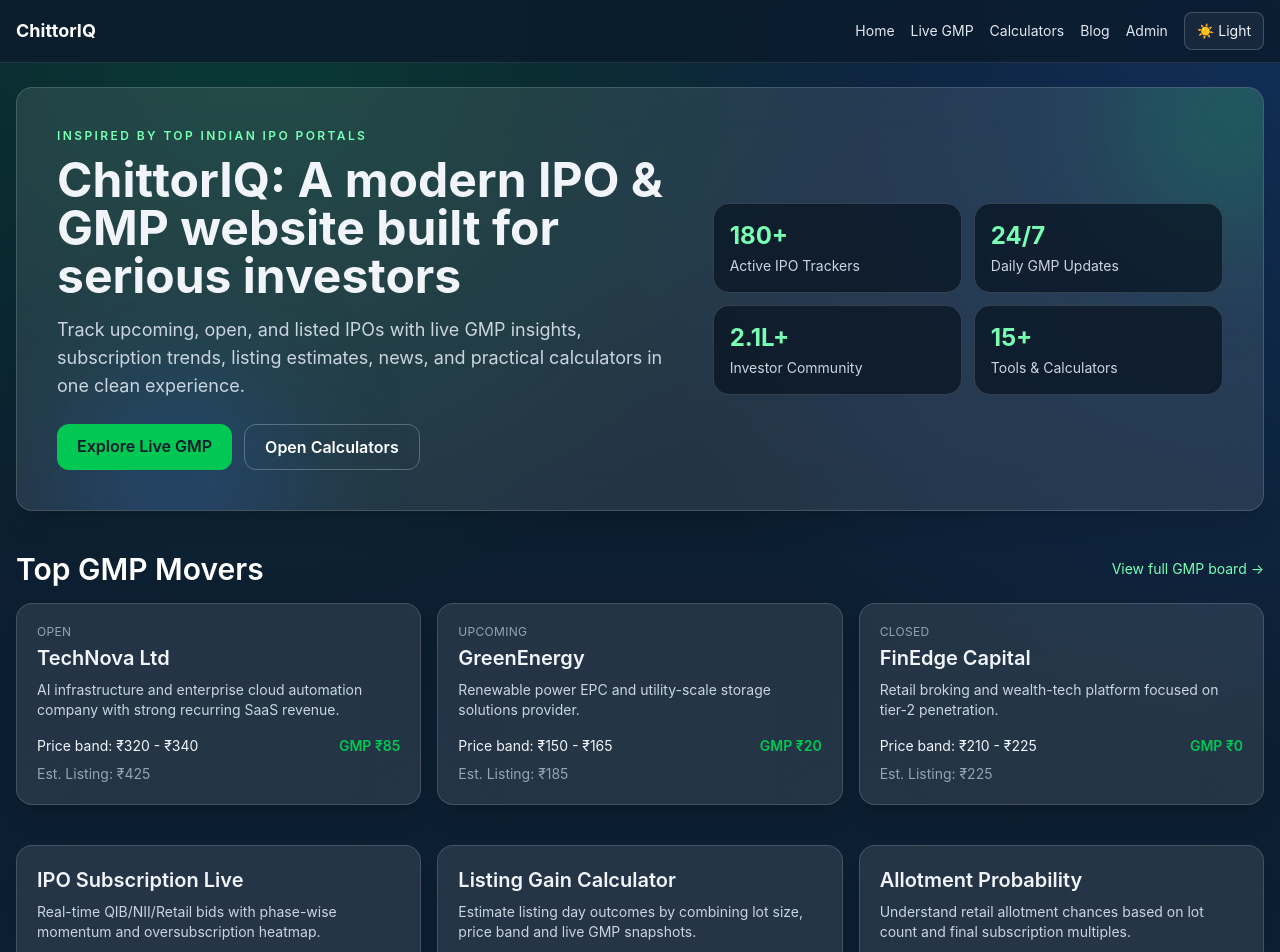
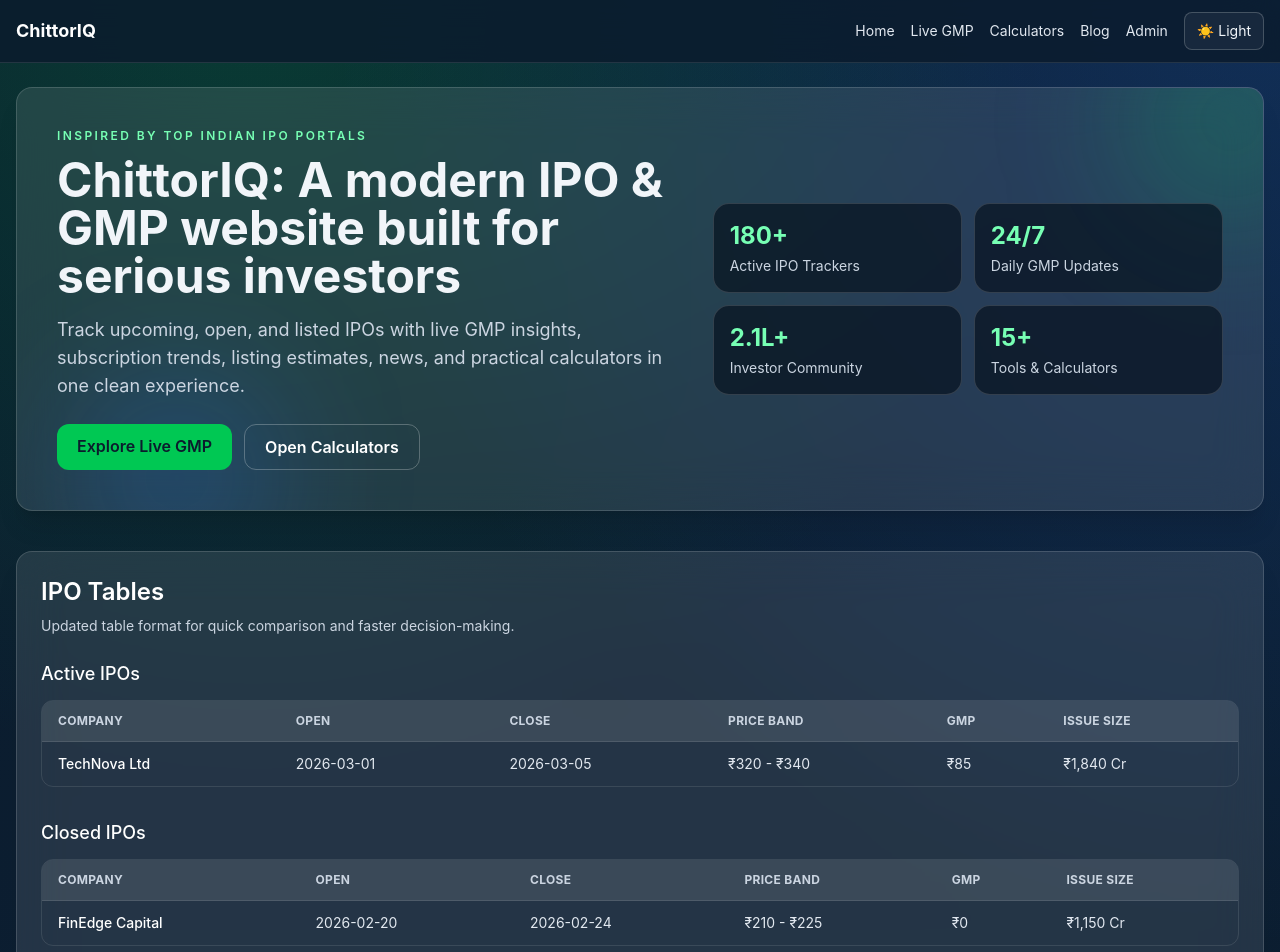
Before and after one commit to hack-lussac/monujangra, a Next.js app: page / in a window 1280 px wide. Shown: the top 952 px of the page. Built offline with nearby package versions, Linux system fonts and the light colour scheme.

Commit message:
Resolve homepage merge by combining modern layout with IPO tables

```diff
--- a/app/page.tsx
+++ b/app/page.tsx
@@ -1,5 +1,11 @@
 import Link from 'next/link';
 import { ipos } from './lib/data';
+
+const sections = [
+  { key: 'Open', title: 'Active IPOs', empty: 'No active IPOs right now.' },
+  { key: 'Closed', title: 'Closed IPOs', empty: 'No closed IPOs available.' },
+  { key: 'Upcoming', title: 'Upcoming IPOs', empty: 'No upcoming IPOs announced yet.' }
+] as const;
 
 const stats = [
   { label: 'Active IPO Trackers', value: '180+' },
@@ -68,6 +74,57 @@ export default function HomePage() {
               </article>
             ))}
           </div>
+        </div>
+      </section>
+
+      <section className="glass-card p-4 md:p-6">
+        <h2 className="text-2xl font-semibold text-white">IPO Tables</h2>
+        <p className="mt-2 text-sm text-slate-300">Updated table format for quick comparison and faster decision-making.</p>
+
+        <div className="mt-6 space-y-8">
+          {sections.map((section) => {
+            const filtered = ipos.filter((ipo) => ipo.status === section.key);
+
+            return (
+              <div key={section.key}>
+                <h3 className="text-lg font-medium text-white">{section.title}</h3>
+                <div className="mt-3 overflow-x-auto rounded-xl border border-white/10">
+                  <table className="min-w-full text-left text-sm text-slate-200">
+                    <thead className="bg-white/10 text-xs uppercase tracking-wide text-slate-300">
+                      <tr>
+                        <th className="px-4 py-3">Company</th>
+                        <th className="px-4 py-3">Open</th>
+                        <th className="px-4 py-3">Close</th>
+                        <th className="px-4 py-3">Price Band</th>
+                        <th className="px-4 py-3">GMP</th>
+                        <th className="px-4 py-3">Issue Size</th>
+                      </tr>
+                    </thead>
+                    <tbody>
+                      {filtered.length > 0 ? (
+                        filtered.map((ipo) => (
+                          <tr key={ipo.id} className="border-t border-white/10 hover:bg-white/5">
+                            <td className="px-4 py-3 font-medium text-white">{ipo.companyName}</td>
+                            <td className="px-4 py-3">{ipo.openDate}</td>
+                            <td className="px-4 py-3">{ipo.closeDate}</td>
+                            <td className="px-4 py-3">₹{ipo.priceBandMin} - ₹{ipo.priceBandMax}</td>
+                            <td className="px-4 py-3">₹{ipo.gmp}</td>
+                            <td className="px-4 py-3">{ipo.issueSize}</td>
+                          </tr>
+                        ))
+                      ) : (
+                        <tr>
+                          <td className="px-4 py-4 text-slate-300" colSpan={6}>
+                            {section.empty}
+                          </td>
+                        </tr>
+                      )}
+                    </tbody>
+                  </table>
+                </div>
+              </div>
+            );
+          })}
         </div>
       </section>
 
```
